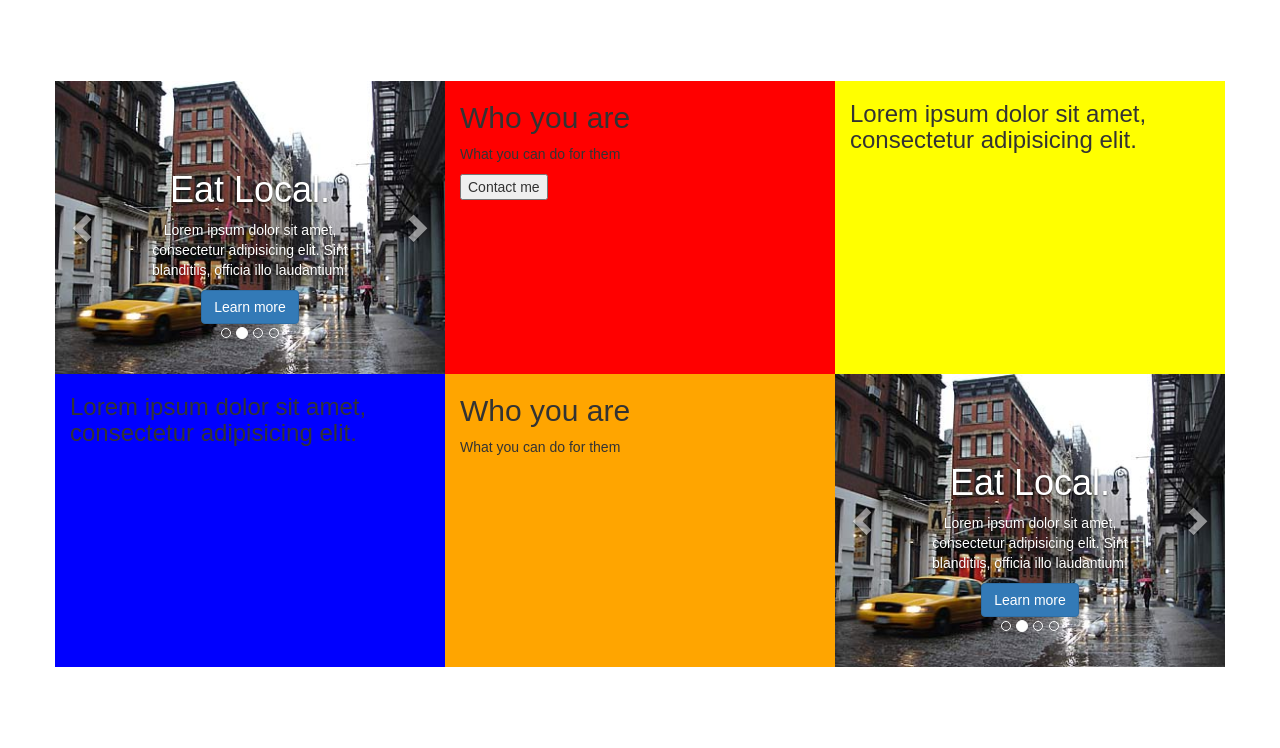
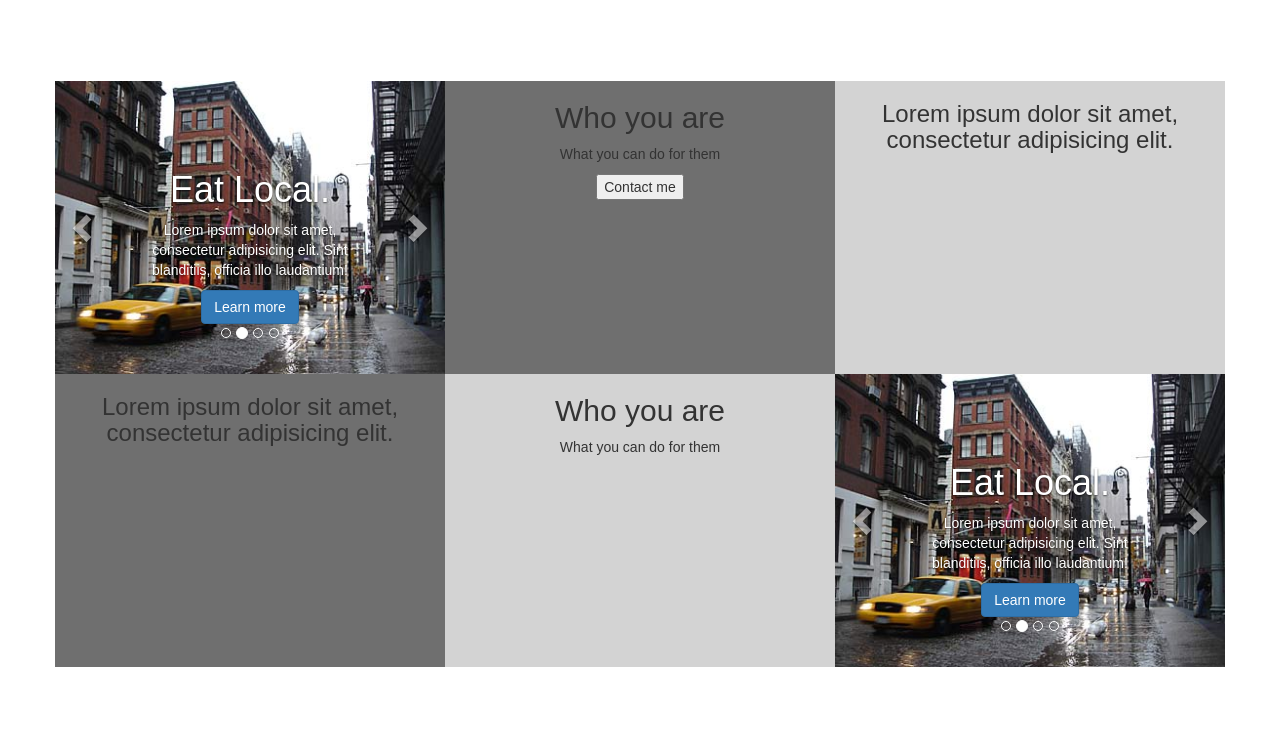
Before and after one commit to drewholc/David-website, a plain HTML site: page index.html in a window 1280 px wide. Shown: the part 653-1401 px from the top of the page. Drawn offline with nearby package versions, Linux system fonts and the light colour scheme; a web font is replaced by a local one.

Commit message:
grey scale

```diff
--- a/css/styles.css
+++ b/css/styles.css
@@ -33,7 +33,7 @@ a, a:hover {
   background: -webkit-linear-gradient(top, rgba(0, 0, 0, 0) 0%, rgba(0, 0, 0, 0) 59%, rgba(192,192,192,0.3) 100%), url('../img/background.jpg') no-repeat;
   background: -o-linear-gradient(top, rgba(0, 0, 0, 0) 0%, rgba(0, 0, 0, 0) 59%, rgba(192,192,192,0.3) 100%), url('../img/background.jpg') no-repeat;
   background: -ms-linear-gradient(top, rgba(0, 0, 0, 0) 0%, rgba(0, 0, 0, 0) 59%, rgba(192,192,192,0.3) 100%), url('../img/background.jpg') no-repeat;
-  background: linear-gradient(to bottom, rgba(0, 0, 0, 0) 0%, rgba(0, 0, 0, 0) 5%, rgba(100,192,192,0.7) 100%), no-repeat;
+  background: linear-gradient(to bottom, rgba(0, 0, 0, 0) 0%, rgba(0, 0, 0, 0) 5%, rgba(0, 0, 2,0.7) 100%), no-repeat;
   background-position: right;
   border:none;
   margin-bottom: 0px;
@@ -57,7 +57,7 @@ a, a:hover {
 
 /*=============JUMBOTRON============*/
 .jumbotron {
-  background-image: url('../img/background.jpeg');
+  background-color: #313131;
   height:600px;
   background-size: cover;
   background-repeat: no-repeat;
@@ -88,28 +88,39 @@ a, a:hover {
   background-image: none;
 }
 
-.yellow, .blue, .red, .orange, .caro {
+
+.caro {
+  padding:0px;
+  z-index: 1
+}
+
+.yellow {
+  background-color: #d3d3d3;
+  height: 293px;
+  z-index: .5;
+}
+
+.blue {
+  background-color:#6f6f6f;
   height: 293px;
 }
 
-.caro {
-  padding:0px;
-}
-
-.yellow {
-  background-color: yellow;
-}
-
-.blue {
-  background-color: blue;
-}
-
 .red {
-  background-color: red;
+  background-color: #6f6f6f;
+  height: 293px;
+  z-index: .2;
 }
 
 .orange {
-  background-color: orange;
+  background-color: #d3d3d3;
+  height: 293px;
+}
+
+
+
+.topMid div {
+  /* Just in case there are inline attributes */
+
 }
 /*==========END OF CAROUSEL==========*/
 
--- a/index.html
+++ b/index.html
@@ -58,7 +58,7 @@
 
 
 <!--=====================CAROUSEL MIDDLE===============================-->
-<div class="container topMid">
+<div class="container topMid text-center">
 	<div class="row">
 		<!--=====================CAROUSEL===============================-->
 		<div class="col-md-4 caro">
@@ -127,8 +127,6 @@
 		<div class="col-md-4 yellow">
 			<h3>Lorem ipsum dolor sit amet, consectetur adipisicing elit.</h3>
 		</div>
-	</div><!--=====================END OF MID ROW===============================-->
-	<div class="row">
 		<div class="col-md-4 blue">
 			<h3>Lorem ipsum dolor sit amet, consectetur adipisicing elit.</h3>
 		</div>
@@ -195,7 +193,7 @@
 				<!--=====================END OF CAROUSEL===============================-->
 			</div><!--END OF carousel-wrapper-->
 		</div><!--END OF CAROUSEL COLUMN-->
-	</div>
+	</div><!--=====================END OF MID ROW===============================-->
 </div><!--=====================END OF MID CONTAINER===============================-->
 
 <div class="container">
```
Also changed, not shown: img/background.jpeg.
